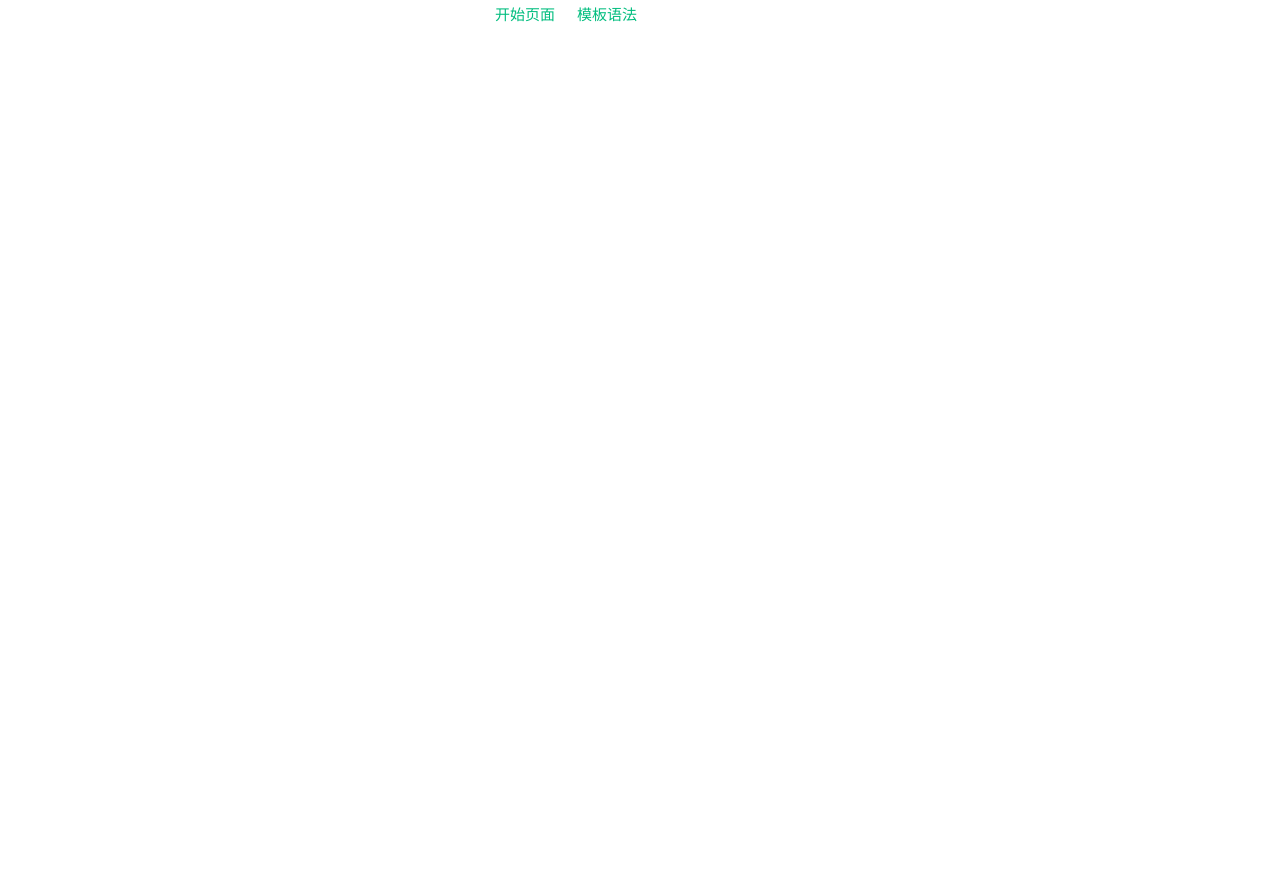
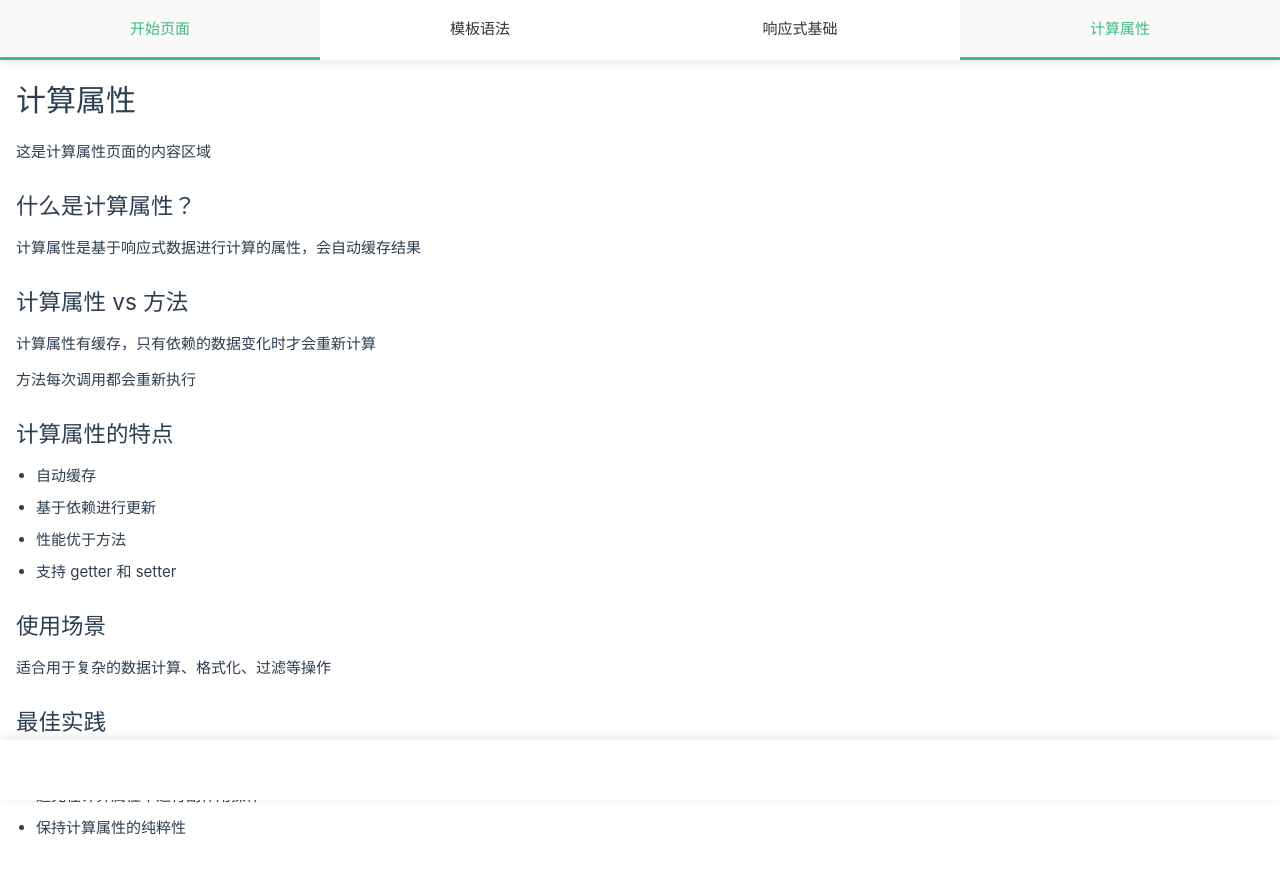
Before and after one commit to jdotmg404/vue3_learning, a Vue app: page /computedAttr in a window 1280 px wide. Before the commit this address had no page. Shown: the top 874 px of the page. Before the commit the page ends 800 px from the top, so only its background shows below. Built offline with nearby package versions, Linux system fonts and the light colour scheme; the HTML template or start-up script is replaced by a standard one.

Commit message:
feat: 添加计算属性页面并优化整体布局
添加计算属性视图页面和导航栏组件
重构应用布局样式，实现响应式设计
优化计数器组件和起始页面的样式与交互
移除冗余的媒体查询，简化CSS结构

```diff
--- a/src/App.vue
+++ b/src/App.vue
@@ -1,14 +1,12 @@
 <script setup lang="ts">
-import { RouterLink, RouterView } from 'vue-router'
+import { RouterView } from 'vue-router'
+import Navbar from '@/views/components/Navbar.vue'
 </script>
 
 <template>
   <div class="layout">
     <header class="header">
-      <nav>
-        <RouterLink to="/">开始页面</RouterLink>
-        <RouterLink to="/template">模板语法</RouterLink>
-      </nav>
+      <navbar />
     </header>
     <main class="content">
       <RouterView />
@@ -19,36 +17,70 @@ import { RouterLink, RouterView } from 'vue-router'
   </div>
 </template>
 
+<style>
+* {
+  margin: 0;
+  padding: 0;
+  box-sizing: border-box;
+}
+
+html,
+body {
+  margin: 0;
+  padding: 0;
+  width: 100%;
+  overflow-x: hidden;
+}
+</style>
+
 <style scoped>
 .layout {
   display: flex;
   flex-direction: column;
   min-height: 100vh;
+  width: 100%;
+  position: relative;
 }
 
 .header {
   flex-shrink: 0;
-  position: sticky;
+  width: 100%;
+  position: fixed;
   top: 0;
-  z-index: 100;
-  display: flex;
-  justify-content: center;
-  overflow-x: auto;
-}
-
-.header nav {
-  display: flex;
-  gap: 16px;
-  white-space: nowrap;
+  left: 0;
+  right: 0;
+  z-index: 1000;
 }
 
 .content {
   flex: 1;
+  width: 100%;
+  max-width: 100%;
+  box-sizing: border-box;
+  padding: 16px;
+  padding-top: 76px;
+  padding-bottom: 76px;
+  overflow-x: hidden;
   overflow-y: auto;
+  text-align: left;
+  min-height: calc(100vh - 136px);
+}
+
+.content > * {
   width: 100%;
+  max-width: 100%;
+  text-align: left;
 }
 
 .footer {
   flex-shrink: 0;
+  position: fixed;
+  bottom: 0;
+  left: 0;
+  right: 0;
+  height: 60px;
+  z-index: 1000;
+  background-color: #fff;
+  box-shadow: 0 -2px 10px rgba(0, 0, 0, 0.1);
 }
 </style>
--- a/src/assets/main.css
+++ b/src/assets/main.css
@@ -1,9 +1,10 @@
 @import './base.css';
 
 #app {
-  max-width: 1280px;
-  margin: 0 auto;
-  padding: 2rem;
+  width: 100%;
+  max-width: 100%;
+  margin: 0;
+  padding: 0;
   font-weight: normal;
 }
 
@@ -20,16 +21,3 @@ a,
     background-color: hsla(160, 100%, 37%, 0.2);
   }
 }
-
-@media (min-width: 1024px) {
-  body {
-    display: flex;
-    place-items: center;
-  }
-
-  #app {
-    display: grid;
-    grid-template-columns: 1fr 1fr;
-    padding: 0 2rem;
-  }
-}
--- a/src/router/index.ts
+++ b/src/router/index.ts
@@ -18,6 +18,11 @@ const router = createRouter({
       name: 'responsiveBasics',
       component: () => import('../views/ResponsiveBasicsView.vue'),
     },
+    {
+      path: '/computedAttr',
+      name: 'computedAttr',
+      component: () => import('../views/ComputedAttrView.vue'),
+    },
   ],
 })
 
--- /dev/null
+++ b/src/views/ComputedAttrView.vue
@@ -0,0 +1,72 @@
+<script setup lang="ts"></script>
+
+<template>
+  <!-- 计算属性 -->
+  <div class="page-container">
+    <h1>计算属性</h1>
+    <p>这是计算属性页面的内容区域</p>
+    <div class="content-section">
+      <h2>什么是计算属性？</h2>
+      <p>计算属性是基于响应式数据进行计算的属性，会自动缓存结果</p>
+    </div>
+    <div class="content-section">
+      <h2>计算属性 vs 方法</h2>
+      <p>计算属性有缓存，只有依赖的数据变化时才会重新计算</p>
+      <p>方法每次调用都会重新执行</p>
+    </div>
+    <div class="content-section">
+      <h2>计算属性的特点</h2>
+      <ul>
+        <li>自动缓存</li>
+        <li>基于依赖进行更新</li>
+        <li>性能优于方法</li>
+        <li>支持 getter 和 setter</li>
+      </ul>
+    </div>
+    <div class="content-section">
+      <h2>使用场景</h2>
+      <p>适合用于复杂的数据计算、格式化、过滤等操作</p>
+    </div>
+    <div class="content-section">
+      <h2>最佳实践</h2>
+      <ul>
+        <li>优先使用计算属性而非方法</li>
+        <li>避免在计算属性中进行副作用操作</li>
+        <li>保持计算属性的纯粹性</li>
+      </ul>
+    </div>
+  </div>
+</template>
+
+<style scoped>
+.page-container {
+  width: 100%;
+  text-align: left;
+}
+
+.page-container h1 {
+  margin-bottom: 16px;
+}
+
+.page-container h2 {
+  margin: 24px 0 12px 0;
+}
+
+.page-container p {
+  margin-bottom: 12px;
+  line-height: 1.6;
+}
+
+.page-container ul {
+  margin-left: 20px;
+  margin-bottom: 12px;
+}
+
+.page-container li {
+  margin-bottom: 8px;
+}
+
+.content-section {
+  margin-top: 24px;
+}
+</style>
--- a/src/views/CounterButton.vue
+++ b/src/views/CounterButton.vue
@@ -4,11 +4,56 @@ const count = ref(0)
 </script>
 
 <template>
-  <div>
-    <p>响应式count值：{{ count }}</p>
-    <el-button class="btn" @click="count++">自增</el-button>
-    <el-button class="btn" @click="count--">自减</el-button>
+  <div class="counter-container">
+    <div class="button-group">
+      <el-button class="btn" type="primary" @click="count++">自增</el-button>
+      <el-button class="btn" type="danger" @click="count--">自减</el-button>
+      <el-button class="btn" type="warning" @click="count = 0">重置</el-button>
+    </div>
+    <div class="info-box">
+      <p>这是一个使用 ref 实现的响应式计数器</p>
+      <p>点击按钮可以增加或减少计数值</p>
+      <p>count 的值会自动更新到视图中</p>
+    </div>
   </div>
 </template>
 
-<style scoped></style>
+<style scoped>
+.counter-container {
+  width: 100%;
+  max-width: 100%;
+  text-align: left;
+}
+
+.counter-container > * {
+  width: 100%;
+  max-width: 100%;
+}
+
+.counter-container h2 {
+  margin-bottom: 16px;
+}
+
+.counter-container p {
+  margin-bottom: 12px;
+  line-height: 1.6;
+}
+
+.button-group {
+  margin: 24px 0;
+  display: flex;
+  flex-wrap: wrap;
+  gap: 12px;
+}
+
+.info-box {
+  margin-top: 24px;
+  padding: 16px;
+  background-color: #f5f5f5;
+  border-radius: 4px;
+}
+
+.info-box p {
+  margin-bottom: 8px;
+}
+</style>
--- a/src/views/ResponsiveBasicsView.vue
+++ b/src/views/ResponsiveBasicsView.vue
@@ -1,5 +1,67 @@
 <script setup lang="ts"></script>
 
-<template></template>
+<template>
+  <!-- 响应式基础 -->
+  <div class="page-container">
+    <h1>响应式基础</h1>
+    <p>这是响应式基础页面的内容区域</p>
+    <div class="content-section">
+      <h2>什么是响应式？</h2>
+      <p>响应式是指当数据发生变化时，视图会自动更新</p>
+    </div>
+    <div class="content-section">
+      <h2>Vue 3 的响应式系统</h2>
+      <p>Vue 3 使用 Proxy 来实现响应式，相比 Vue 2 的 Object.defineProperty 有更好的性能</p>
+    </div>
+    <div class="content-section">
+      <h2>ref 和 reactive</h2>
+      <p>ref 用于基本类型数据，reactive 用于对象类型数据</p>
+    </div>
+    <div class="content-section">
+      <h2>响应式原理</h2>
+      <p>通过 Proxy 拦截对象的操作，实现数据的自动追踪和更新</p>
+    </div>
+    <div class="content-section">
+      <h2>最佳实践</h2>
+      <ul>
+        <li>基本类型使用 ref</li>
+        <li>对象类型使用 reactive</li>
+        <li>在模板中自动解包 ref</li>
+        <li>在脚本中需要 .value 访问 ref 的值</li>
+      </ul>
+    </div>
+  </div>
+</template>
 
-<style scoped></style>
+<style scoped>
+.page-container {
+  width: 100%;
+  text-align: left;
+}
+
+.page-container h1 {
+  margin-bottom: 16px;
+}
+
+.page-container h2 {
+  margin: 24px 0 12px 0;
+}
+
+.page-container p {
+  margin-bottom: 12px;
+  line-height: 1.6;
+}
+
+.page-container ul {
+  margin-left: 20px;
+  margin-bottom: 12px;
+}
+
+.page-container li {
+  margin-bottom: 8px;
+}
+
+.content-section {
+  margin-top: 24px;
+}
+</style>
--- a/src/views/StartView.vue
+++ b/src/views/StartView.vue
@@ -4,7 +4,47 @@ import CounterButton from '@/views/CounterButton.vue'
 
 <template>
   <!--  1-开始页面  -->
-  <counter-button />
+  <div class="start-page">
+    <h1>开始页面</h1>
+    <p>欢迎来到 Vue3 学习项目</p>
+    <p>这是一个用于学习 Vue3 基础知识的演示项目</p>
+    <div class="counter-section">
+      <h2>计数器示例</h2>
+      <counter-button />
+    </div>
+  </div>
 </template>
 
-<style scoped></style>
+<style scoped>
+.start-page {
+  width: 100%;
+  text-align: left;
+}
+
+.start-page h1 {
+  margin-bottom: 16px;
+}
+
+.start-page h2 {
+  margin: 24px 0 12px 0;
+}
+
+.start-page p {
+  margin-bottom: 12px;
+  line-height: 1.6;
+}
+
+.start-page ul {
+  margin-left: 20px;
+  margin-bottom: 12px;
+}
+
+.start-page li {
+  margin-bottom: 8px;
+}
+
+.counter-section,
+.info-section {
+  margin-top: 32px;
+}
+</style>
--- a/src/views/TemplateView.vue
+++ b/src/views/TemplateView.vue
@@ -37,7 +37,7 @@ const eventName = ref('click')
 
 <template>
   <!--  2-模板语法  -->
-  <el-tabs v-model="activeName" class="demo-tabs" @tab-click="handleClick">
+  <el-tabs v-model="activeName" class="demo-tabs" @tab-click="handleClick" style="width: 100%">
     <el-tab-pane label="文本插值" name="first"
       ><div>
         <p>使用文本插值渲染HTML：</p>
@@ -129,10 +129,15 @@ const eventName = ref('click')
 </template>
 
 <style scoped>
+.demo-tabs {
+  width: 100%;
+  text-align: left;
+}
+
 .demo-tabs > .el-tabs__content {
-  padding: 32px;
   color: #6b778c;
-  font-size: 32px;
+  font-size: 16px;
   font-weight: 600;
+  text-align: left;
 }
 </style>
--- /dev/null
+++ b/src/views/components/Navbar.vue
@@ -0,0 +1,59 @@
+<script setup lang="ts">
+import { RouterLink } from 'vue-router'
+
+const navList = [
+  { name: '开始页面', path: '/' },
+  { name: '模板语法', path: '/template' },
+  { name: '响应式基础', path: '/responsiveBasics' },
+  { name: '计算属性', path: '/computedAttr' },
+]
+</script>
+
+<template>
+  <nav class="navbar">
+    <!-- 路由跳转链接 -->
+    <router-link v-for="itm in navList" :key="itm.path" :to="itm.path" class="nav-item">
+      {{ itm.name }}
+    </router-link>
+  </nav>
+</template>
+
+<style scoped>
+.navbar {
+  /* 确保占据全屏宽度 */
+  width: 100%;
+  height: 60px;
+  background-color: #ffffff;
+  box-shadow: 0 2px 10px rgba(0, 0, 0, 0.1);
+
+  /* 使用 Flex 布局 */
+  display: flex;
+}
+
+.nav-item {
+  /* 核心代码：平分剩余空间 */
+  flex: 1;
+  line-height: 60px;
+  display: flex;
+  align-items: center;
+  justify-content: center;
+
+  text-decoration: none;
+  color: #333;
+  font-weight: 500;
+  transition: all 0.3s;
+  white-space: nowrap;
+  overflow: hidden;
+
+  /* 添加侧边边框增加区分度（可选） */
+  border-bottom: 3px solid transparent;
+}
+
+/* 悬停及激活状态 */
+.nav-item:hover,
+.nav-item.router-link-active {
+  color: #42b983;
+  background-color: #f9f9f9;
+  border-bottom: 3px solid #42b983;
+}
+</style>
```
